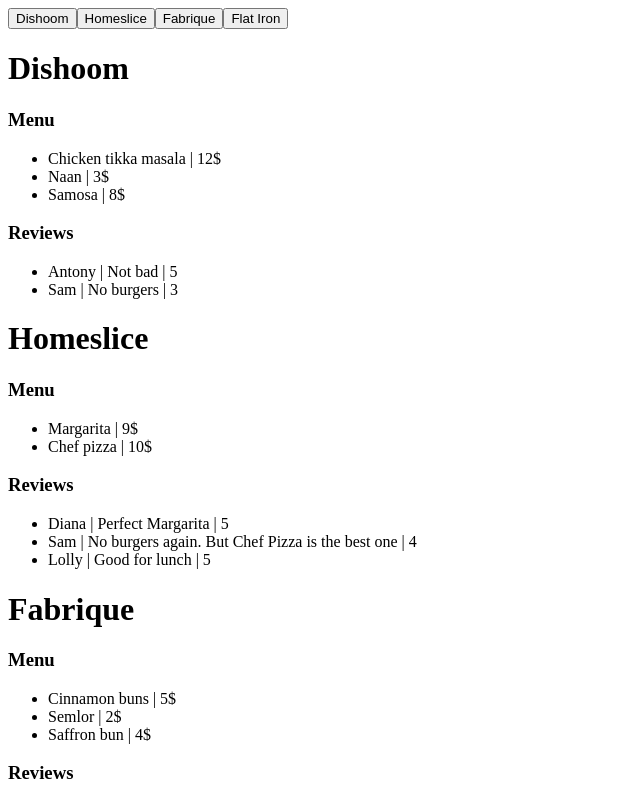
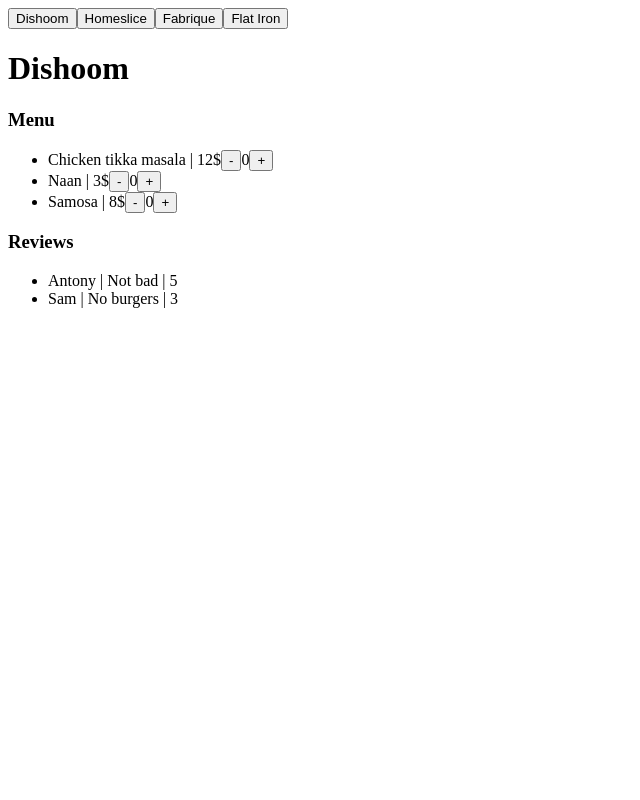
Before and after one commit to Andr-07/react-app, a React (Vite) app: page / in a window 1280 px wide. Both pictures are taken after a click on the button "Dishoom". Shown: the top 800 px of the page, without its empty margins (0-640 px from the left). Built offline with nearby package versions, Linux system fonts and the light colour scheme.

Commit message:
feat(lecture-3): add hooks

```diff
--- a/src/components/menu/component.jsx
+++ b/src/components/menu/component.jsx
@@ -1,12 +1,26 @@
+import { useState } from 'react'
+import { addOrder, reduceOrder } from '../../utils'
+
 export const Menu = ({ menu }) => {
   return (
     <>
       <h3>Menu</h3>
       <ul>
         {menu.map((item) => {
+          const [actualCount, setCount] = useState(0)
+
           return (
             <li key={item.id}>
               {item.name} | {item.price + '$'}
+              <span>
+                <button onClick={() => reduceOrder(actualCount, setCount)}>
+                  -
+                </button>
+                {actualCount}
+                <button onClick={() => addOrder(actualCount, setCount)}>
+                  +
+                </button>
+              </span>
             </li>
           )
         })}
--- a/src/components/top-tab/component.jsx
+++ b/src/components/top-tab/component.jsx
@@ -1,8 +1,10 @@
-export const TopTab = ({ names }) => {
+export const TopTab = ({ names, onRestarauntSelect }) => {
   return (
     <>
       {names.map((name, key) => (
-        <button key={key}>{name}</button>
+        <button onClick={() => onRestarauntSelect(name)} key={key}>
+          {name}
+        </button>
       ))}
     </>
   )
--- a/src/pages/restaurants-page/component.jsx
+++ b/src/pages/restaurants-page/component.jsx
@@ -1,13 +1,19 @@
-// import { RestaurantCard } from "../../components/restaurant-card/component";
+import { useState } from 'react'
 import { RestaurantCard } from '../../components/restaurant-card/component'
 import { TopTab } from '../../components/top-tab/component'
 
 export const RestaurantsPage = ({ restaurants }) => {
   const names = Array.from(new Set(restaurants.map(({ name }) => name)))
+  const [selectedRestaurant, setSelectedRestaurant] = useState()
+
+  const filteredestaurants = restaurants.filter(
+    ({ name }) => name === selectedRestaurant,
+  )
+
   return (
     <>
-      <TopTab names={names} />
-      <RestaurantCard restaurants={restaurants} />
+      <TopTab names={names} onRestarauntSelect={setSelectedRestaurant} />
+      <RestaurantCard restaurants={filteredestaurants} />
     </>
   )
 }
--- /dev/null
+++ b/src/utils/index.js
@@ -0,0 +1,13 @@
+export const addOrder = (actualCount, setCount) => {
+    if (actualCount < 5) {
+        ++actualCount
+    }
+    setCount(actualCount);
+};
+
+export const reduceOrder = (actualCount, setCount) => {
+    if (actualCount > 0) {
+        --actualCount
+    }
+    setCount(actualCount);
+};
```
